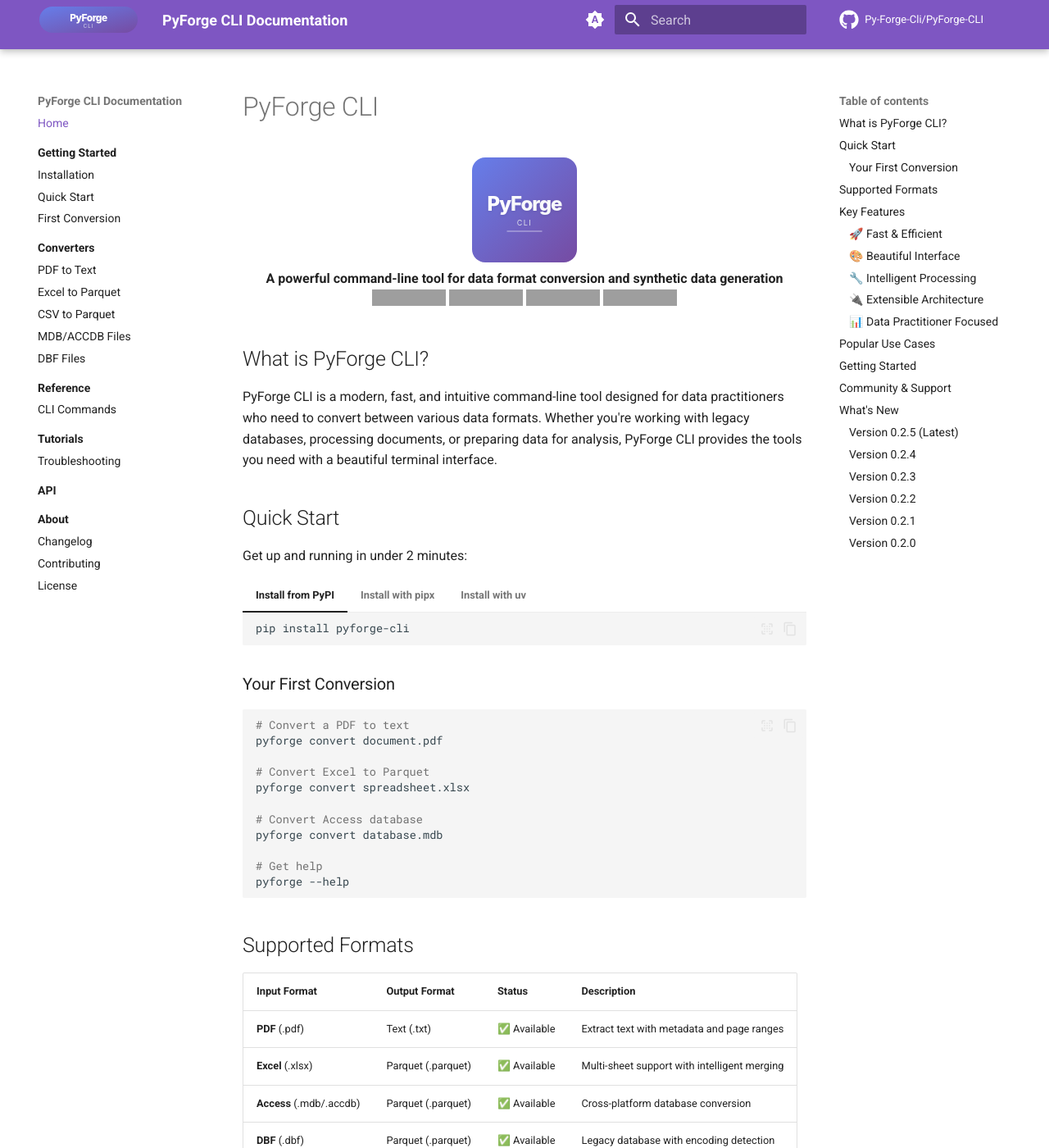
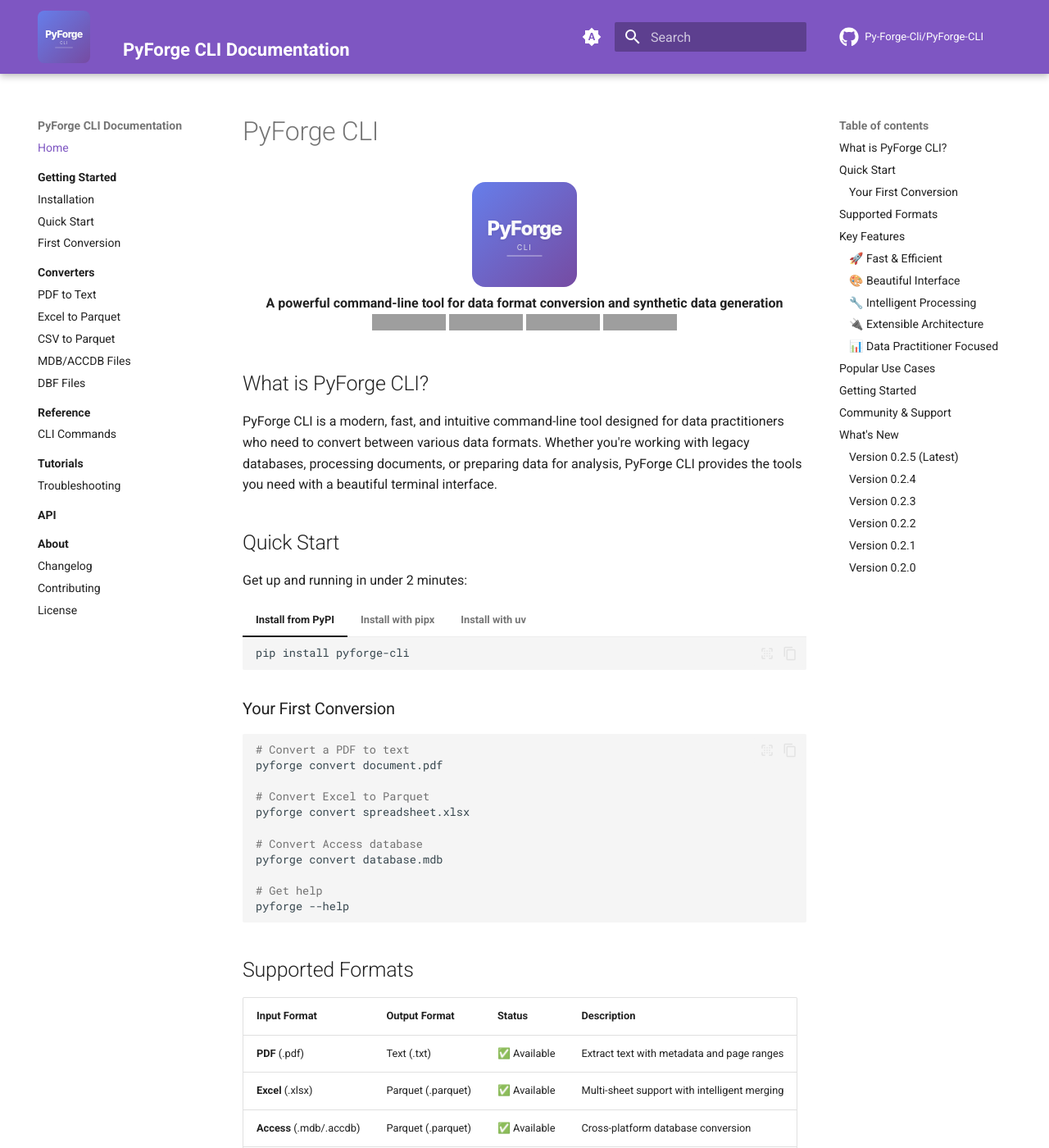
Before and after one commit to Py-Forge-Cli/PyForge-CLI, an MkDocs documentation site: the page built from docs/index.md, in a window 1280 px wide and 1400 px high. Shown: the whole window at 82% size. Built offline with MkDocs 1.6.1 and Material for MkDocs 9.7.7, drawn with Linux system fonts in a browser that asks for light colours; comment, search, counter and statistics services are not loaded; the version menu is left out; grey boxes are pictures that could not be loaded.

Commit message:
Use high-quality 512x512 icon for prominent header logo display
- Copy assets/github/icon_512x512.svg to docs/assets/ for deployment
- Configure MkDocs to use the high-resolution 512x512 icon
- Set header logo size to 64x64px (nearly 3x larger than previous attempts)
- Adjust header height to 4.5rem to accommodate large logo
- Center-align all header elements with the prominent logo
- Use the beautiful gradient design with clear "PyForge CLI" text

The header logo will now be large, clear, and highly visible using the existing high-quality icon.

```diff
--- a/docs/stylesheets/extra.css
+++ b/docs/stylesheets/extra.css
@@ -1,28 +1,28 @@
 /* Custom styling for PyForge CLI documentation */
 
-/* Navigation logo styling - wide format for better visibility */
+/* Large header logo using high-resolution 512x512 icon */
 .md-header__button.md-logo {
   width: auto !important;
   height: auto !important;
-  padding: 0.2rem 0.5rem !important;
-  margin-right: 0.5rem !important;
+  padding: 0.4rem !important;
+  margin-right: 0.8rem !important;
 }
 
 .md-header__button.md-logo img,
 .md-header__button.md-logo svg {
-  width: 120px !important;
-  height: 32px !important;
-  max-width: 120px !important;
-  max-height: 32px !important;
+  width: 64px !important;
+  height: 64px !important;
+  max-width: 64px !important;
+  max-height: 64px !important;
 }
 
 /* Alternative selector for logo in case structure differs */
 .md-logo img,
 .md-logo svg {
-  width: 120px !important;
-  height: 32px !important;
-  max-width: 120px !important;
-  max-height: 32px !important;
+  width: 64px !important;
+  height: 64px !important;
+  max-width: 64px !important;
+  max-height: 64px !important;
 }
 
 /* Ensure logo is visible with proper contrast and no filters */
@@ -32,20 +32,38 @@
   background: none !important;
 }
 
-/* Make sure the header accommodates the logo */
+/* Adjust header height to accommodate large logo */
 .md-header {
-  min-height: 3rem !important;
+  min-height: 4.5rem !important;
 }
 
-/* Adjust header title positioning */
+/* Center align header title with large logo */
 .md-header__title {
-  line-height: 2.5rem !important;
-  margin-left: 0.5rem !important;
+  line-height: 4rem !important;
+  margin-left: 0.8rem !important;
   font-weight: 600 !important;
+  font-size: 1.1rem !important;
+}
+
+/* Ensure navigation items align properly with larger header */
+.md-header__nav {
+  height: 4.5rem !important;
+}
+
+/* Center all header content vertically */
+.md-header__inner {
+  height: 4.5rem !important;
+  align-items: center !important;
 }
 
 /* Add subtle hover effect */
 .md-header__button.md-logo:hover {
-  transform: scale(1.02) !important;
+  transform: scale(1.05) !important;
   transition: transform 0.2s ease !important;
 }
+
+/* Ensure search and navigation buttons align with larger header */
+.md-header__button {
+  margin: 0.2rem !important;
+  padding: 0.6rem !important;
+}
--- a/mkdocs.yml
+++ b/mkdocs.yml
@@ -9,7 +9,7 @@
 theme:
   name: material
   language: en
-  logo: assets/logo_nav.svg
+  logo: assets/icon_512x512.svg
   favicon: assets/icon_pyforge_forge.svg
   palette:
     # Palette toggle for automatic mode
```
Also changed, not shown: docs/assets/icon_512x512.svg (added).
